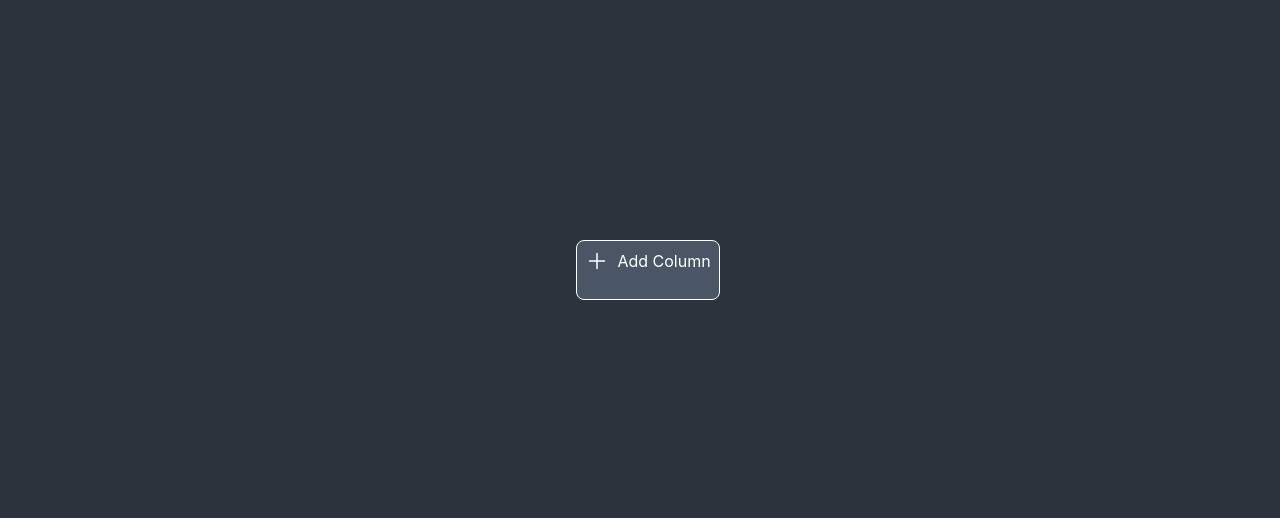
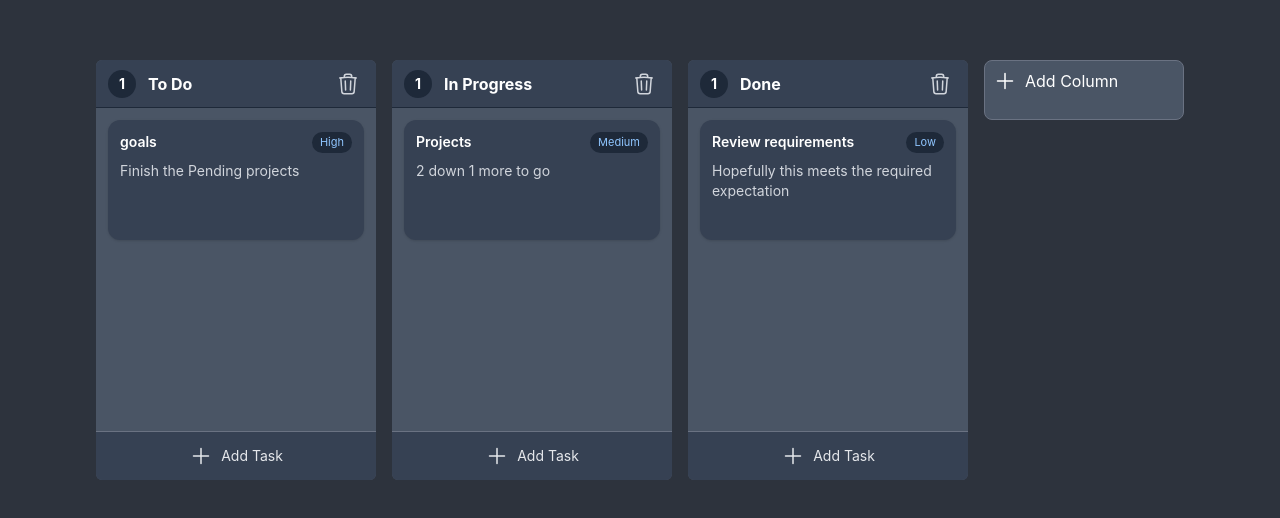
Before and after one commit to Sabarishga/Kanban-Board, a React (Vite) app: page / in a window 1280 px wide. Shown: the part 130-648 px from the top of the page. Built offline with nearby package versions, Linux system fonts and the light colour scheme.

Commit message:
Kanban Board

```diff
--- a/src/components/ColumnContainer.tsx
+++ b/src/components/ColumnContainer.tsx
@@ -10,39 +10,20 @@ interface Props {
   column: Column;
   deleteColumn: (id: Id) => void;
   updateColumn: (id: Id, title: string) => void;
-
   createTask: (columnId: Id) => void;
-  updateTask: (id: Id, content: string) => void;
-  deleteTask: (id: Id) =>void;
+  updateTask: (id: Id, updates: Partial<Task>) => void;
+  deleteTask: (id: Id) => void;
   tasks: Task[];
 }
 
-
 function ColumnContainer(props: Props) {
-  const { column,
-    deleteColumn,
-    updateColumn,
-    createTask,
-    tasks,
-    deleteTask,
-    updateTask,
-   } = props;
+  const { column, deleteColumn, updateColumn, createTask, tasks, deleteTask, updateTask } = props;
 
   const [editMode, setEditMode] = useState(false);
 
-const tasksIds = useMemo(() => {
-  return tasks.map(tasks => tasks.id);
-}, [tasks]);
+  const tasksIds = useMemo(() => tasks.map((task) => task.id), [tasks]);
 
-
-const {
-  attributes,
-  listeners,
-  setNodeRef,
-  transform,
-  transition,
-  isDragging,
-} = useSortable({
+  const { attributes, listeners, setNodeRef, transform, transition, isDragging } = useSortable({
     id: column.id,
     data: {
       type: 'Column',
@@ -57,143 +38,75 @@ const style = {
   };
 
   if (isDragging) {
-  return <div ref={setNodeRef}
-    style={style} className='
-  bg-gray-600
-  opacity-20
-  border-2
-  border-blue-400
-  max-w-200px
-  w-90.5
-  h-150.5
-  max-h-150.5
-  rounded-md
-    flex
-  flex-col
-  '></div>
+    return (
+      <div
+        ref={setNodeRef}
+        style={style}
+        className='flex h-105 w-70 flex-col rounded-md border-2 border-blue-400 bg-gray-600 opacity-20'
+      />
+    );
   }
 
   return (
-
     <div
       ref={setNodeRef}
       style={style}
-    className='
-  bg-gray-600
-  max-w-200px
-  w-90.5
-  h-150.5
-  max-h-150.5
-  rounded-md
-    flex
-  flex-col
-  '>
-
-      {/* Column Title */}
+      className='flex h-105 w-70 flex-col rounded-md bg-gray-600'
+    >
       <div
         {...attributes}
         {...listeners}
-       onClick={() => {
-        setEditMode(true);
-       }}
-        className='
-       bg-gray-700
-       text-md
-       h-10.5
-       cursor-grab
-       rounded-mb
-       rounded-b-none
-       p-1
-       font-bold
-       border-b-gray-800
-       border-b-solid
-       border-b-2
-
-       text-center
-       flex
-       justify-between
-       '
+        onClick={() => setEditMode(true)}
+        className='flex h-12 items-center justify-between rounded-t-md border-b border-gray-800 bg-gray-700 px-3 py-2 text-center text-md font-bold text-white'
       >
-
-        <div className='flex gap-5'>
-        <div className='
-        flex
-        justify-center
-        items-center
-        bg-gray-700
-        px-2
-        py-1
-        rounded-full
-        text-sm
-        '
-        >
+        <div className='flex items-center gap-3'>
+          <div className='flex h-7 min-w-7 items-center justify-center rounded-full bg-gray-800 px-2 text-sm'>
             {tasks.length}
           </div>
 
-        {!editMode && column.title}
+          {!editMode && <span>{column.title}</span>}
           {editMode && (
             <input
-            className='bg-gray-800 focus:border-blue-400 borderrounded outline-none px-4'
+              className='rounded border border-gray-500 bg-gray-800 px-3 py-1 outline-none focus:border-blue-400'
               value={column.title}
-            onChange={(e) => updateColumn(column.id, e.target.value)}
+              onChange={(event) => updateColumn(column.id, event.target.value)}
               autoFocus
-        onBlur={() => {
+              onBlur={() => setEditMode(false)}
+              onKeyDown={(event) => {
+                if (event.key === 'Enter') {
                   setEditMode(false);
-        }}
-          onKeyDown={e => {
-            if (e.key !== 'Enter') return;
-            setEditMode(false);
+                }
               }}
             />
           )}
         </div>
+
         <button
-      onClick={() => {
+          onClick={(event) => {
+            event.stopPropagation();
             deleteColumn(column.id);
           }}
-        className='
-      stroke-gray-300
-      hover:stroke-white
-      hover:bg-gray-600
-      rounded
-      px-1
-      py-1
-      '>
+          className='rounded px-1 py-1 stroke-gray-300 hover:bg-gray-600 hover:stroke-white'
+        >
           <TrashIcon />
         </button>
       </div>
 
-
-
-
-       {/* column task container */}
-      <div className='flex grow flex-col gap-4 p-2 overflow-x-hidden overflow-y-auto'>
-        <SortableContext items = {tasksIds}>
+      <div className='flex grow flex-col gap-3 overflow-x-hidden overflow-y-auto p-3'>
+        <SortableContext items={tasksIds}>
           {tasks.map((task) => (
-          <TaskCard
-          key={task.id}
-          task={task}
-          deleteTask={deleteTask}
-          updateTask={updateTask}
-          />
+            <TaskCard key={task.id} task={task} deleteTask={deleteTask} updateTask={updateTask} />
           ))}
         </SortableContext>
       </div>
-       {/* column footer */}
+
       <button
-          className='flex gap-4 item bg-center
-          border-b-gray-600 border-2 rounded-md p-4 border-x-gray-600
-          border-y-gray-600
-          hover:bg-gray-700 hover:text-blue-500
-          active:bg-black'
-          onClick={() => {
-            createTask(column.id);
-          }}
+        className='flex items-center justify-center gap-2 rounded-b-md border-t border-gray-500 bg-gray-700 p-3 text-sm text-gray-200 hover:bg-gray-800 hover:text-blue-400'
+        onClick={() => createTask(column.id)}
       >
         <PlusIcon />
         Add Task
       </button>
-
     </div>
   );
 }
--- a/src/components/KanbanBoard.tsx
+++ b/src/components/KanbanBoard.tsx
@@ -1,5 +1,5 @@
 import Plusicon from '../Icons/Plusicon';
-import { useMemo, useState } from 'react';
+import { useEffect, useMemo, useState } from 'react';
 import type { Column, Id, Task } from '../types';
 import ColumnContainer from './ColumnContainer';
 import { DndContext, DragOverlay, PointerSensor, useSensor, useSensors, type DragEndEvent, type DragOverEvent, type DragStartEvent } from '@dnd-kit/core';
@@ -7,47 +7,233 @@ import { arrayMove, SortableContext } from '@dnd-kit/sortable';
 import { createPortal } from 'react-dom';
 import TaskCard from './TaskCard';
 
+const STORAGE_KEY = 'kanban-board-state-v1';
+
+const defaultColumns: Column[] = [
+  { id: 'todo', title: 'To Do' },
+  { id: 'in-progress', title: 'In Progress' },
+  { id: 'done', title: 'Done' },
+];
+
+const defaultTasks: Task[] = [
+  {
+    id: 'task-1',
+    columnId: 'todo',
+    title: 'goals',
+    description: 'Finish the Pending projects',
+    priority: 'High',
+
+  },
+  {
+    id: 'task-2',
+    columnId: 'in-progress',
+    title: 'Projects',
+    description: '2 down 1 more to go',
+    priority: 'Medium',
+
+  },
+  {
+    id: 'task-3',
+    columnId: 'done',
+    title: 'Review requirements',
+    description: 'Hopefully this meets the required expectation',
+    priority: 'Low',
+
+  },
+];
+
+function getInitialColumns() {
+  if (typeof window === 'undefined') {
+    return defaultColumns;
+  }
+
+  try {
+    const stored = window.localStorage.getItem(STORAGE_KEY);
+    if (!stored) {
+      return defaultColumns;
+    }
+
+    const parsed = JSON.parse(stored) as { columns?: Column[] };
+    return Array.isArray(parsed.columns) && parsed.columns.length > 0 ? parsed.columns : defaultColumns;
+  } catch {
+    return defaultColumns;
+  }
+}
+
+function getInitialTasks() {
+  if (typeof window === 'undefined') {
+    return defaultTasks;
+  }
+
+  try {
+    const stored = window.localStorage.getItem(STORAGE_KEY);
+    if (!stored) {
+      return defaultTasks;
+    }
+
+    const parsed = JSON.parse(stored) as { tasks?: Task[] };
+    return Array.isArray(parsed.tasks) && parsed.tasks.length > 0 ? parsed.tasks : defaultTasks;
+  } catch {
+    return defaultTasks;
+  }
+}
+
 function KanbanBoard() {
-      const [columns, setColumns] = useState<Column[]>([]);
-      console.log(columns);
-      const columsId = useMemo(() => columns.map((col) => col.id), [columns]);
-
-      const [tasks, setTasks] = useState<Task[]>([]);
-
-      const [activecolumn, setActiveColumn] = useState<Column | null>(null);
-
+  const [columns, setColumns] = useState<Column[]>(getInitialColumns);
+  const [tasks, setTasks] = useState<Task[]>(getInitialTasks);
+  const [activeColumn, setActiveColumn] = useState<Column | null>(null);
   const [activeTask, setActiveTask] = useState<Task | null>(null);
 
-      const sensors = useSensors(useSensor(PointerSensor, {
+  const columnIds = useMemo(() => columns.map((column) => column.id), [columns]);
+
+  const sensors = useSensors(
+    useSensor(PointerSensor, {
       activationConstraint: {
         distance: 3,
       },
     })
   );
 
+  useEffect(() => {
+    if (typeof window === 'undefined') {
+      return;
+    }
+
+    window.localStorage.setItem(STORAGE_KEY, JSON.stringify({ columns, tasks }));
+  }, [columns, tasks]);
+
+  const createTask = (columnId: Id) => {
+    setTasks((prevTasks) => {
+      const columnTaskCount = prevTasks.filter((task) => task.columnId === columnId).length;
+      const newTask: Task = {
+        id: generateId(),
+        columnId,
+        title: `Task ${columnTaskCount + 1}`,
+        description: 'Add more context for this task.',
+        priority: 'Medium',
+      };
+
+      return [...prevTasks, newTask];
+    });
+  };
+
+  const deleteTask = (id: Id) => {
+    setTasks((prevTasks) => prevTasks.filter((task) => task.id !== id));
+  };
+
+  const updateTask = (id: Id, updates: Partial<Task>) => {
+    setTasks((prevTasks) => prevTasks.map((task) => (task.id === id ? { ...task, ...updates } : task)));
+  };
+
+  const createNewColumn = () => {
+    const newColumn: Column = {
+      id: generateId(),
+      title: `Column ${columns.length + 1}`,
+    };
+
+    setColumns((prevColumns) => [...prevColumns, newColumn]);
+  };
+
+  const deleteColumn = (id: Id) => {
+    setColumns((prevColumns) => prevColumns.filter((column) => column.id !== id));
+    setTasks((prevTasks) => prevTasks.filter((task) => task.columnId !== id));
+  };
+
+  const updateColumn = (_id: Id, title: string) => {
+    setColumns((prevColumns) => prevColumns.map((column) => (column.id === _id ? { ...column, title } : column)));
+  };
+
+  const onDragStart = (event: DragStartEvent) => {
+    if (event.active.data.current?.type === 'Column') {
+      setActiveColumn(event.active.data.current.column);
+      return;
+    }
+
+    if (event.active.data.current?.type === 'Task') {
+      setActiveTask(event.active.data.current.task);
+    }
+  };
+
+  const onDragEnd = (event: DragEndEvent) => {
+    setActiveColumn(null);
+    setActiveTask(null);
+
+    const { active, over } = event;
+
+    if (!over || active.id === over.id) {
+      return;
+    }
+
+    if (active.data.current?.type !== 'Column') {
+      return;
+    }
+
+    setColumns((currentColumns) => {
+      const activeColumnIndex = currentColumns.findIndex((column) => column.id === active.id);
+      const overColumnIndex = currentColumns.findIndex((column) => column.id === over.id);
+
+      if (activeColumnIndex === -1 || overColumnIndex === -1) {
+        return currentColumns;
+      }
+
+      return arrayMove(currentColumns, activeColumnIndex, overColumnIndex);
+    });
+  };
+
+  const onDragOver = (event: DragOverEvent) => {
+    const { active, over } = event;
+    if (!over || active.id === over.id) {
+      return;
+    }
+
+    if (active.data.current?.type !== 'Task') {
+      return;
+    }
+
+    const activeTaskId = active.id as Id;
+
+    if (over.data.current?.type === 'Task') {
+      setTasks((prevTasks) => {
+        const activeIndex = prevTasks.findIndex((task) => task.id === activeTaskId);
+        const overIndex = prevTasks.findIndex((task) => task.id === over.id);
+
+        if (activeIndex === -1 || overIndex === -1) {
+          return prevTasks;
+        }
+
+        const updatedTasks = [...prevTasks];
+        const [movedTask] = updatedTasks.splice(activeIndex, 1);
+        const targetColumnId = updatedTasks[overIndex - 1]?.columnId ?? prevTasks[overIndex].columnId;
+        const nextTask = { ...movedTask, columnId: targetColumnId };
+        updatedTasks.splice(overIndex, 0, nextTask);
+        return updatedTasks;
+      });
+      return;
+    }
+
+    if (over.data.current?.type === 'Column') {
+      setTasks((prevTasks) => {
+        const activeIndex = prevTasks.findIndex((task) => task.id === activeTaskId);
+
+        if (activeIndex === -1) {
+          return prevTasks;
+        }
+
+        const updatedTasks = [...prevTasks];
+        const [movedTask] = updatedTasks.splice(activeIndex, 1);
+        updatedTasks.splice(activeIndex, 0, { ...movedTask, columnId: over.id });
+        return updatedTasks;
+      });
+    }
+  };
 
   return (
-    <div className='
-    m-auto
-    flex
-    min-h-screen
-    w-full
-    items-center
-    overflow-x-auto
-    overflow-y-hidden
-    px-12.5
-    '
-    >
-      <DndContext
-      sensors={(sensors)}
-      onDragStart={onDragStart}
-      onDragEnd={onDragEnd}
-      onDragOver={onDragOver}
-      >
+    <div className='m-auto flex min-h-screen w-full items-center overflow-x-auto overflow-y-hidden px-6 py-6'>
+      <DndContext sensors={sensors} onDragStart={onDragStart} onDragEnd={onDragEnd} onDragOver={onDragOver}>
         <div className='m-auto flex gap-4'>
           <div className='flex gap-4'>
-            <SortableContext items={columsId}>
-            {columns.map(column => (
+            <SortableContext items={columnIds}>
+              {columns.map((column) => (
                 <ColumnContainer
                   key={column.id}
                   column={column}
@@ -62,26 +248,8 @@ function KanbanBoard() {
             </SortableContext>
           </div>
           <button
-          onClick={() => {
-            createNewColumn();
-          }}
-          className='
-        h-15
-        w-200px
-        min-w-200px
-        cursor-pointer
-        rounded-lg
-        bg-gray-600
-        text-center
-        text-md
-        text-white
-        border
-        p-2
-        ring-blue-400
-        hover:ring-2
-        flex
-        gap-2
-        '
+            onClick={createNewColumn}
+            className='flex h-15 min-w-50 cursor-pointer gap-2 rounded-lg border border-gray-500 bg-gray-600 p-2 text-center text-md text-white ring-blue-400 hover:ring-2'
           >
             <Plusicon />
             Add Column
@@ -90,179 +258,28 @@ function KanbanBoard() {
 
         {createPortal(
           <DragOverlay>
-              {activecolumn && (
+            {activeColumn && (
               <ColumnContainer
-                column={activecolumn}
+                column={activeColumn}
                 deleteColumn={deleteColumn}
                 updateColumn={updateColumn}
                 createTask={createTask}
                 deleteTask={deleteTask}
                 updateTask={updateTask}
-                tasks={tasks.filter((task) => task.columnId === activecolumn.id)}
+                tasks={tasks.filter((task) => task.columnId === activeColumn.id)}
               />
             )}
-              {activeTask && (
-               <TaskCard
-                task={activeTask}
-                deleteTask={deleteTask}
-                updateTask={updateTask}
-              />
-            )}
+            {activeTask && <TaskCard task={activeTask} deleteTask={deleteTask} updateTask={updateTask} />}
           </DragOverlay>,
           document.body
         )}
       </DndContext>
     </div>
   );
-
-function createTask(columnId: Id) {
-  setTasks((prevTasks) => {
-    const columnTaskCount = prevTasks.filter((task) => task.columnId === columnId).length;
-
-    const newTask: Task = {
-      id: generateId(),
-      columnId,
-      content: `Task ${columnTaskCount + 1}`,
-    };
-
-    return [...prevTasks, newTask];
-  });
-}
-
-  function deleteTask(id: Id) {
-    const newTasks = tasks.filter((task) => task.id !== id);
-    setTasks(newTasks);
-  }
-
-function updateTask(id: Id, content: string) {
-  const newTasks = tasks.map(task => {
-    if (task.id !== id)return task;
-    return { ...task, content };
-  });
-
-  setTasks(newTasks);
-}
-
-  function createNewColumn() {
-    const columnToadd: Column = {
-      id: generateId(),
-      title: `Column ${columns.length + 1}`,
-    };
-
-    setColumns([...columns, columnToadd]);
-  }
-
-  function deleteColumn(id: Id) {
-    const filteredColumns = columns.filter(column => column.id !== id);
-    setColumns(filteredColumns);
-
-    const newTasks = tasks.filter((task) => task.columnId !== id);
-    setTasks(newTasks);
-  }
-
-function updateColumn(_id: Id, title: string) {
-  const newColumns = columns.map((col) => {
-    if (col.id === _id) return { ...col, title };
-    return col;
-  });
-
-  setColumns(newColumns);
-}
-
-
-  function onDragStart(event: DragStartEvent) {
-    console.log('DRAG START', event);
-    if (event.active.data.current?.type === 'Column') {
-      setActiveColumn(event.active.data.current.column);
-      return;
-    }
-
-    if (event.active.data.current?.type === 'Task') {
-      setActiveTask(event.active.data.current.task);
-      return;
-    }
-  }
-
- function onDragEnd(event: DragEndEvent) {
-  setActiveColumn(null);
-  setActiveTask(null);
-
-  const { active, over } = event;
-  setActiveColumn(null);
-
-  if (!over || active.id === over.id) {
-    return;
-  }
-
-  setColumns((currentColumns) => {
-    const activeColumnIndex = currentColumns.findIndex(
-      (column) => column.id === active.id
-    );
-
-    const overColumnIndex = currentColumns.findIndex(
-      (column) => column.id === over.id
-    );
-
-    if (activeColumnIndex === -1 || overColumnIndex === -1) {
-      return currentColumns;
-    }
-
-    return arrayMove(
-      currentColumns,
-      activeColumnIndex,
-      overColumnIndex
-    );
-  });
-}
-
-function onDragOver(event: DragOverEvent) {
-  const { active, over } = event;
-  if (!over) return;
-
-  const activeId = active.id;
-  const OverId = over.id;
-
-  if (activeId === OverId) return;
-
-  const isActiveATask = active.data.current?.type === "Task";
-  const isOverAtask = over.data.current?.type === "Task";
-
-  if (!isActiveATask) return;
-
-  if (isActiveATask && isOverAtask) {
-    setTasks((tasks) => {
-      const activeIndex = tasks.findIndex ((t) => t.id === activeId);
-      const overIndex = tasks.findIndex((t) => t.id === OverId);
-
-      tasks [activeIndex].columnId = tasks[overIndex].columnId;
-
-
-      return arrayMove(tasks, activeIndex, overIndex);
-    });
-  }
-
-  const isOverAColumn = over.data.current?.type === "Column";
-
-  if (isActiveATask && isOverAColumn) {
-    setTasks((tasks) => {
-      const activeIndex = tasks.findIndex ((t) => t.id === activeId);
-
-      tasks [activeIndex].columnId = OverId;
-
-
-      return arrayMove(tasks, activeIndex, activeIndex);
-    });
-  }
-
-
 }
 
 function generateId() {
-
-  return Math.floor(Math.random() * 10001);
+  return `${Date.now()}-${Math.random().toString(36).slice(2, 8)}`;
 }
 
-}
-
-
-export default KanbanBoard
+export default KanbanBoard;
--- a/src/components/TaskCard.tsx
+++ b/src/components/TaskCard.tsx
@@ -1,26 +1,20 @@
-import type { Id, Task } from "../types"
-import TrashIcon from "../Icons/TrashIcon";
-import { useState } from "react";
-import { useSortable } from "@dnd-kit/sortable";
-import { CSS } from "@dnd-kit/utilities";
-interface props {
+import type { Id, Task, TaskPriority } from '../types';
+import TrashIcon from '../Icons/TrashIcon';
+import { useState } from 'react';
+import { useSortable } from '@dnd-kit/sortable';
+import { CSS } from '@dnd-kit/utilities';
+
+interface Props {
   task: Task;
-  deleteTask:(id: Id) => void;
-  updateTask: (id: Id, content: string) => void;
+  deleteTask: (id: Id) => void;
+  updateTask: (id: Id, updates: Partial<Task>) => void;
 }
 
-function TaskCard({ task, deleteTask, updateTask }: props) {
+function TaskCard({ task, deleteTask, updateTask }: Props) {
   const [mouseIsOver, setMouseIsOver] = useState(false);
   const [editMode, setEditMode] = useState(false);
 
-  const {
-    attributes,
-    listeners,
-    setNodeRef,
-    transform,
-    transition,
-    isDragging,
-  } = useSortable({
+  const { attributes, listeners, setNodeRef, transform, transition, isDragging } = useSortable({
     id: task.id,
     data: {
       type: 'Task',
@@ -34,20 +28,13 @@ const style = {
     transform: CSS.Transform.toString(transform),
   };
 
-
   const toggleEditMode = () => {
     setEditMode((prev) => !prev);
     setMouseIsOver(false);
   };
 
   if (isDragging) {
-    return (
-    <div ref={setNodeRef}
-          style={style} className="
-          opacity-50
-          relative flex min-h-25 items-center rounded-xl bg-gray-700 p-2.5 pr-10 text-left border-2 border-blue-400 cursor-grab task"
-          ></div>
-    );
+    return <div ref={setNodeRef} style={style} className='min-h-24 rounded-xl border-2 border-blue-400 bg-gray-700 opacity-50' />;
   }
 
   if (editMode) {
@@ -57,27 +44,36 @@ const style = {
         style={style}
         {...attributes}
         {...listeners}
-          className="relative flex min-h-25 items-center rounded-xl bg-gray-700 p-2.5 pr-10 text-left hover:ring-2 hover:ring-inset hover:ring-blue-400 cursor-grab"
+        className='flex min-h-30 flex-col gap-2 rounded-xl border border-blue-400 bg-gray-700 p-3 text-left shadow-sm'
       >
+        <input
+          className='rounded bg-gray-800 px-2 py-1 text-sm text-white outline-none focus:ring-1 focus:ring-blue-400'
+          value={task.title}
+          autoFocus
+          placeholder='Task title'
+          onChange={(event) => updateTask(task.id, { title: event.target.value })}
+        />
         <textarea
-            className="
-           h-[90%]
-           w-full resize-none border-none rounded bg-transparent
-           text-white focus:outline-none
-           "
-           value={task.content}
-           autoFocus
-           placeholder="Task Content Here"
+          className='min-h-18 rounded bg-gray-800 px-2 py-1 text-sm text-white outline-none focus:ring-1 focus:ring-blue-400'
+          value={task.description}
+          placeholder='Describe the task'
+          onChange={(event) => updateTask(task.id, { description: event.target.value })}
           onBlur={toggleEditMode}
-           onKeyDown={(e) => {
-            if (e.key === "Enter" && e.shiftKey) toggleEditMode();
-           }}
-            onChange={(e) => updateTask(task.id, e.target.value)}
-            ></textarea>
+        />
+        <div className='flex items-center gap-2'>
+          <select
+            className='rounded bg-gray-800 px-2 py-1 text-sm text-white outline-none'
+            value={task.priority}
+            onChange={(event) => updateTask(task.id, { priority: event.target.value as TaskPriority })}
+          >
+            <option value='Low'>Low</option>
+            <option value='Medium'>Medium</option>
+            <option value='High'>High</option>
+          </select>
+        </div>
       </div>
     );
   }
-
 
   return (
     <div
@@ -86,25 +82,24 @@ const style = {
       {...attributes}
       {...listeners}
       onClick={toggleEditMode}
-      className="relative flex min-h-25 items-center rounded-xl bg-gray-700 p-2.5 pr-10 text-left hover:ring-2 hover:ring-inset hover:ring-blue-400 cursor-grab task"
-      onMouseEnter={() => {
-        setMouseIsOver(true);
-      }}
-      onMouseLeave={() => {
-        setMouseIsOver(false);
-      }}
+      className='relative flex min-h-30 flex-col gap-2 rounded-xl bg-gray-700 p-3 text-left shadow-sm hover:ring-2 hover:ring-inset hover:ring-blue-400'
+      onMouseEnter={() => setMouseIsOver(true)}
+      onMouseLeave={() => setMouseIsOver(false)}
     >
-      <p className="my-auto-h-[90%] w-full overflow-y-auto
-      overflow-x-hidden whitespace-pre-wrap">
-         {task.content}
-         </p>
+      <div className='flex items-center justify-between gap-2'>
+        <h3 className='text-sm font-semibold text-white'>{task.title}</h3>
+        <span className='rounded-full bg-gray-800 px-2 py-0.5 text-[11px] text-blue-300'>{task.priority}</span>
+      </div>
+
+      <p className='text-sm text-gray-300'>{task.description || 'Add a short description...'}</p>
 
       {mouseIsOver && (
         <button
-          onClick={() => {
+          onClick={(event) => {
+            event.stopPropagation();
             deleteTask(task.id);
           }}
-          className="absolute right-2 top-1/2 -translate-y-1/2 rounded bg-gray-700 p-2 stroke-white opacity-70 hover:opacity-100"
+          className='absolute right-2 bottom-1 rounded bg-gray-700 p-2 stroke-white opacity-70 hover:opacity-100'
         >
           <TrashIcon />
         </button>
```
Also changed, not shown: src/types.ts (+6 -2 lines). Lines whose indentation alone changed are shown as unchanged.
